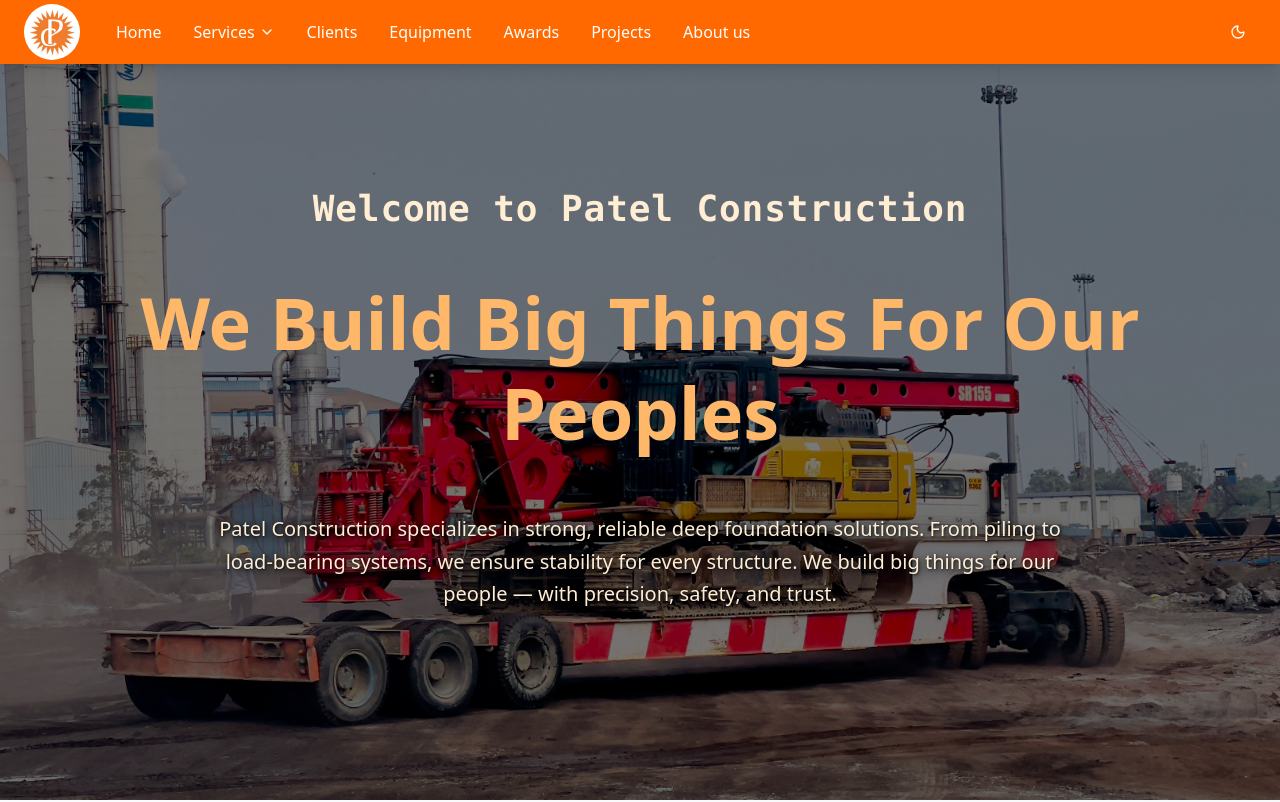
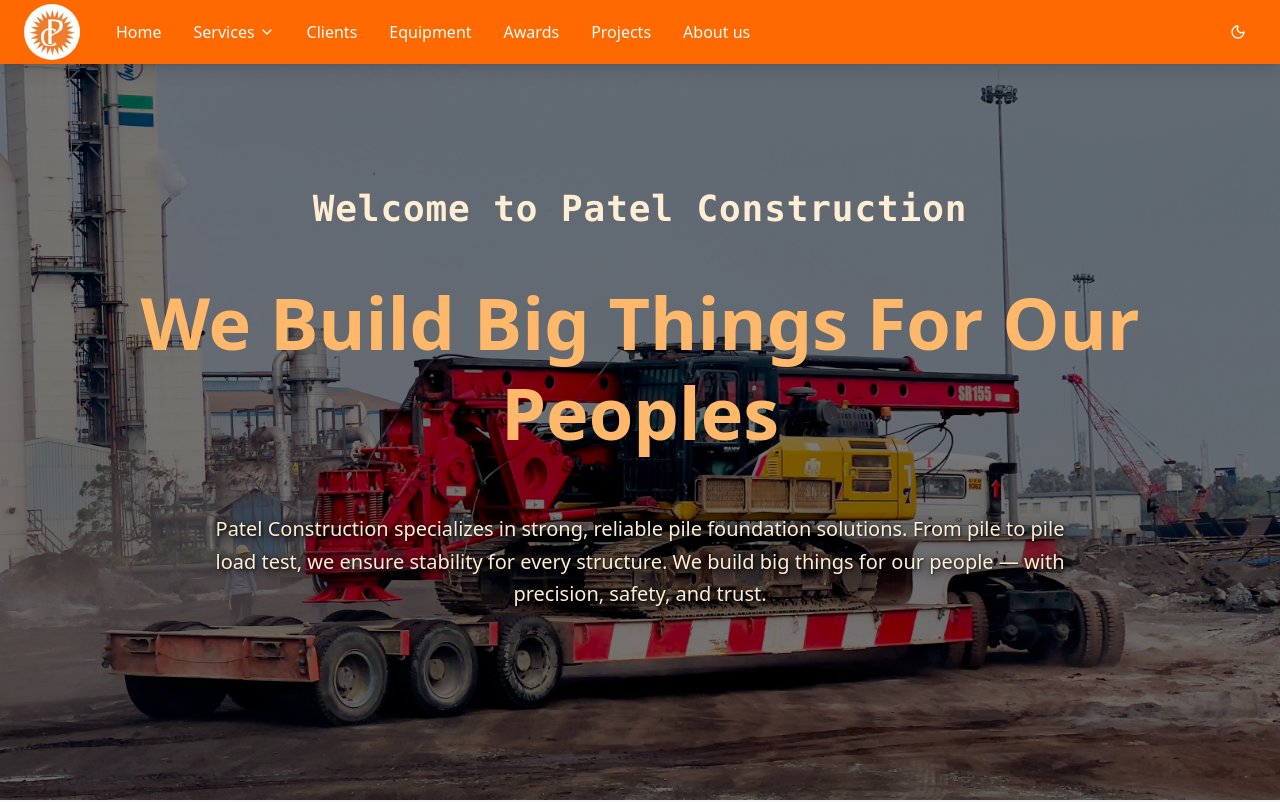
Before and after one commit to dhruvghadiali/patel_machinery_ank, a React (Vite) app: page / in a window 1280 px wide. Shown: the top 802 px of the page. Built offline with nearby package versions, Linux system fonts and the light colour scheme.

Commit message:
Updated home section

```diff
--- a/src/App.jsx
+++ b/src/App.jsx
@@ -34,7 +34,6 @@
       <Router>
         <Routes>
           <Route path="/" element={<HomePage />} />
-          <Route path="/home" element={<HomePage />} />
           <Route path="*" element={<Navigate to="/" replace />} />
         </Routes>
       </Router>
--- /dev/null
+++ b/src/components/screen/home/homeScreenSectionOneComponent.jsx
@@ -0,0 +1,18 @@
+const HomeScreenSectionOneComponent = () => {
+  return (
+    <p
+      className="
+            text-xl md:text-2xl lg:text-3xl xl:text-4xl 2xl:text-5xl
+            font-mono font-bold
+            mb-4 sm:mb-6 md:mb-8 lg:mb-10 xl:mb-12
+            text-center
+            text-orange-100
+            tracking-wide
+          "
+    >
+      Welcome to Patel Construction
+    </p>
+  );
+};
+
+export default HomeScreenSectionOneComponent;
--- /dev/null
+++ b/src/components/screen/home/homeScreenSectionThreeComponent.jsx
@@ -0,0 +1,24 @@
+const HomeScreenSectionThreeComponent = () => {
+  return (
+    <p
+      className="
+            text-xs sm:text-xs md:text-base lg:text-lg xl:text-xl
+            font-medium
+            text-center
+            mb-8 sm:mb-10 md:mb-12 lg:mb-14 xl:mb-16
+            leading-relaxed text-orange-100
+            drop-shadow-[0_2px_6px_rgba(0,0,0,0.8)]
+            [text-shadow:_1px_1px_3px_rgb(0_0_0_/_70%)]
+            max-w-xs sm:max-w-md md:max-w-lg lg:max-w-2xl xl:max-w-4xl
+            px-2
+          "
+    >
+      Patel Construction specializes in strong, reliable pile foundation
+      solutions. From pile to pile load test, we ensure stability for every
+      structure. We build big things for our people — with precision, safety,
+      and trust.
+    </p>
+  );
+};
+
+export default HomeScreenSectionThreeComponent;
--- /dev/null
+++ b/src/components/screen/home/homeScreenSectionTwoComponent.jsx
@@ -0,0 +1,19 @@
+const HomeScreenSectionTwoComponent = () => {
+  return (
+    <p
+      className="
+            text-3xl sm:text-4xl md:text-5xl lg:text-6xl xl:text-7xl 2xl:text-8xl
+            font-extrabold
+            mb-6 sm:mb-8 md:mb-10 lg:mb-12 xl:mb-14
+            text-center
+            leading-tight
+            text-orange-300
+            max-w-6xl
+          "
+    >
+      We Build Big Things For Our Peoples
+    </p>
+  );
+};
+
+export default HomeScreenSectionTwoComponent;
--- a/src/components/screen/home/index.jsx
+++ b/src/components/screen/home/index.jsx
@@ -1,9 +1,12 @@
 import homeBackground from "@/assets/images/home.jpeg";
+import HomeScreenSectionOneComponent from "@ScreenComponents/home/homeScreenSectionOneComponent";
+import HomeScreenSectionTwoComponent from "@ScreenComponents/home/homeScreenSectionTwoComponent";
+import HomeScreenSectionThreeComponent from "@ScreenComponents/home/homeScreenSectionThreeComponent";
 
 function HomeScreenComponent() {
   return (
     <div
-    id="home"
+      id="home"
       className="w-full relative flex flex-col items-center justify-center bg-cover bg-center bg-no-repeat md:bg-fixed bg-scroll"
       style={{
         backgroundImage: `url(${homeBackground})`,
@@ -24,7 +27,7 @@
           dark:lg:bg-black/70
           dark:xl:bg-black/65
         "
-      ></div>
+      />
 
       {/* Content with responsive spacing */}
       <div
@@ -35,54 +38,9 @@
           h-full
         "
       >
-        {/* Welcome text - responsive sizing */}
-        <p
-          className="
-            text-xl md:text-2xl lg:text-3xl xl:text-4xl 2xl:text-5xl
-            font-mono font-bold
-            mb-4 sm:mb-6 md:mb-8 lg:mb-10 xl:mb-12
-            text-center
-            text-orange-100
-            tracking-wide
-          "
-        >
-          Welcome to Patel Construction
-        </p>
-
-        {/* Main heading - responsive sizing */}
-        <p
-          className="
-            text-3xl sm:text-4xl md:text-5xl lg:text-6xl xl:text-7xl 2xl:text-8xl
-            font-extrabold
-            mb-6 sm:mb-8 md:mb-10 lg:mb-12 xl:mb-14
-            text-center
-            leading-tight
-            text-orange-300
-            max-w-6xl
-          "
-        >
-          We Build Big Things For Our Peoples
-        </p>
-
-        {/* Description text - responsive sizing and spacing */}
-        <p
-          className="
-            text-xs sm:text-xs md:text-base lg:text-lg xl:text-xl
-            font-medium
-            text-center
-            mb-8 sm:mb-10 md:mb-12 lg:mb-14 xl:mb-16
-            leading-relaxed text-orange-100
-            drop-shadow-[0_2px_6px_rgba(0,0,0,0.8)]
-            [text-shadow:_1px_1px_3px_rgb(0_0_0_/_70%)]
-            max-w-xs sm:max-w-md md:max-w-lg lg:max-w-2xl xl:max-w-4xl
-            px-2
-          "
-        >
-          Patel Construction specializes in strong, reliable deep foundation
-          solutions. From piling to load-bearing systems, we ensure stability
-          for every structure. We build big things for our people — with
-          precision, safety, and trust.
-        </p>
+        <HomeScreenSectionOneComponent />
+        <HomeScreenSectionTwoComponent />
+        <HomeScreenSectionThreeComponent />
       </div>
     </div>
   );
```
